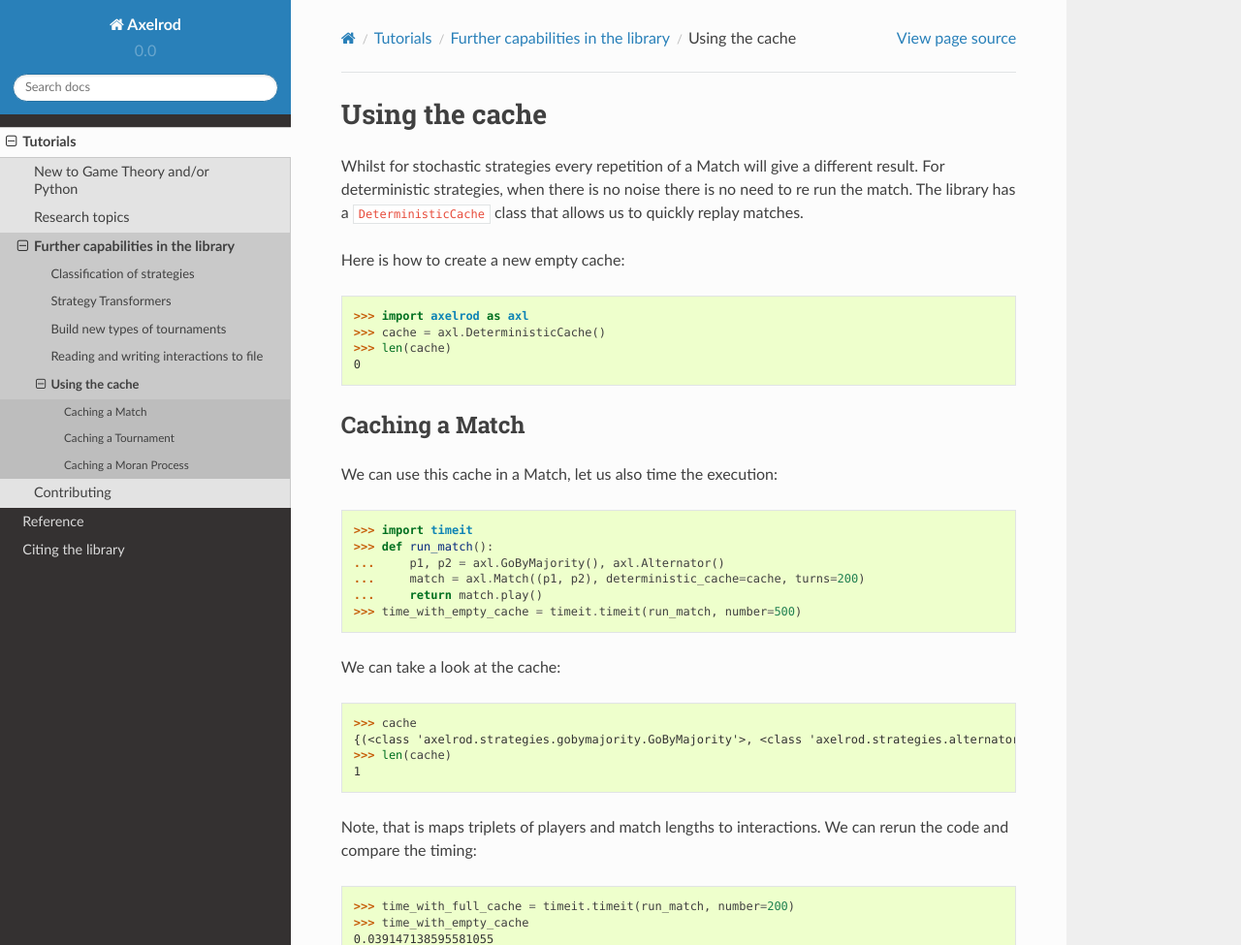
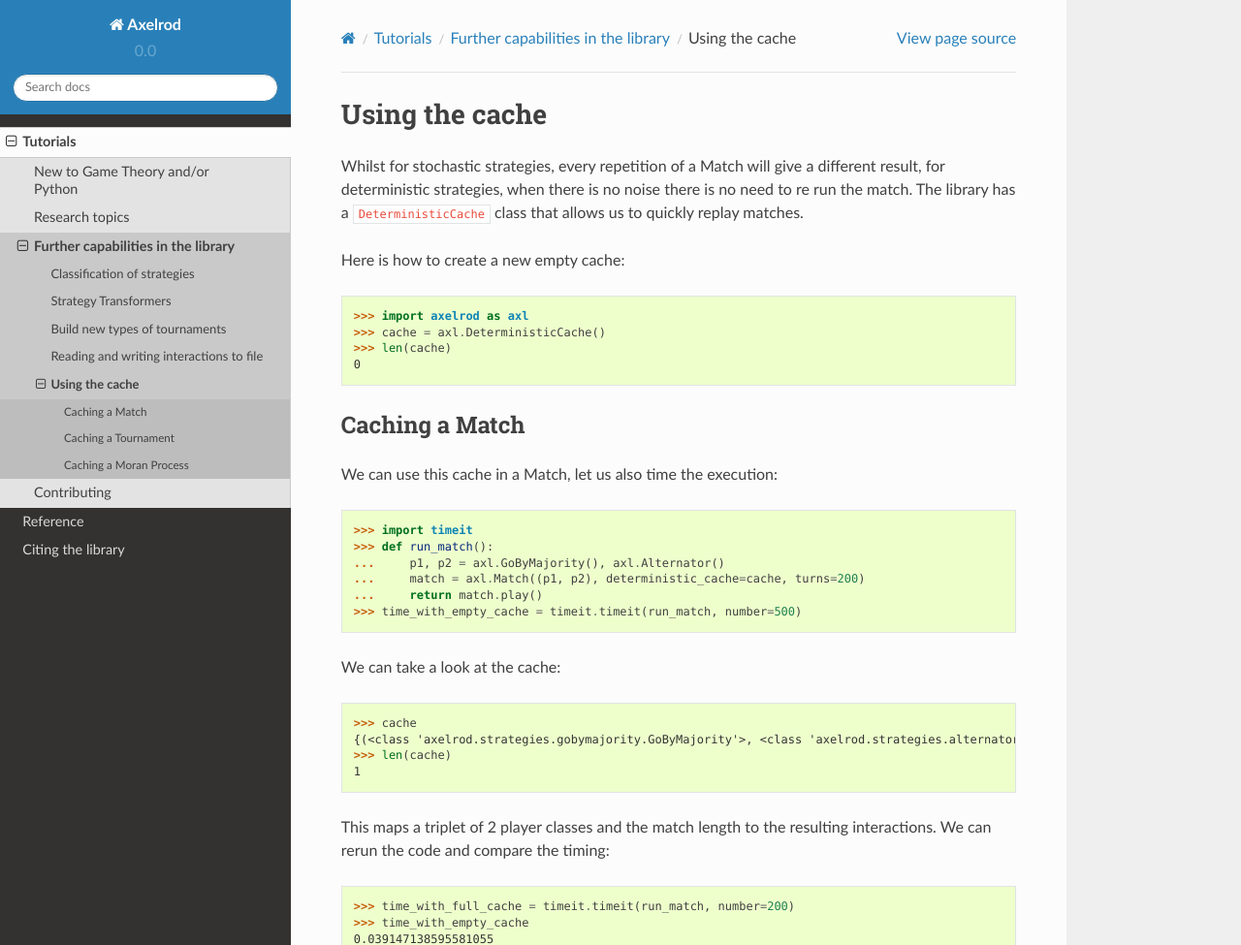
Before and after one commit to Axelrod-Python/Axelrod, a Sphinx documentation site: the page built from docs/tutorials/advanced/using_the_cache.rst, in a window 1280 px wide and 1400 px high. Shown: the top 975 px of the window at 97% size. Built offline with Sphinx 7.4.7 and the Read the Docs theme 2.0.0, drawn with Linux system fonts in a browser that asks for light colours.

Commit message:
Typos and improved wording.

```diff
--- a/docs/tutorials/advanced/using_the_cache.rst
+++ b/docs/tutorials/advanced/using_the_cache.rst
@@ -3,8 +3,8 @@
 Using the cache
 ===============
 
-Whilst for stochastic strategies every repetition of a Match will give a
-different result. For deterministic strategies, when there is no noise there is
+Whilst for stochastic strategies, every repetition of a Match will give a
+different result, for deterministic strategies, when there is no noise there is
 no need to re run the match. The library has a :code:`DeterministicCache` class
 that allows us to quickly replay matches.
 
@@ -34,8 +34,8 @@ We can take a look at the cache::
     >>> len(cache)
     1
 
-Note, that is maps triplets of players and match lengths to interactions.
-We can rerun the code and compare the timing::
+This maps a triplet of 2 player classes and the match length to the resulting
+interactions.  We can rerun the code and compare the timing::
 
     >>> time_with_full_cache = timeit.timeit(run_match, number=200)
     >>> time_with_empty_cache  # doctest: +SKIP
```
